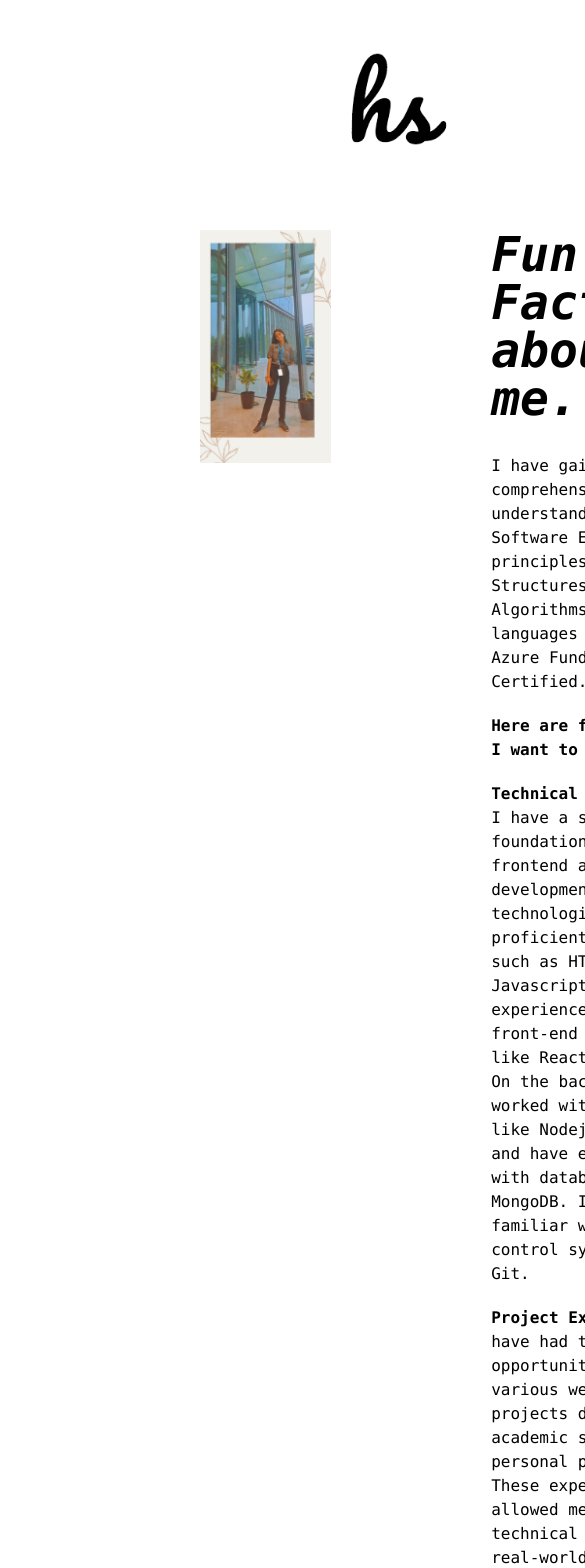
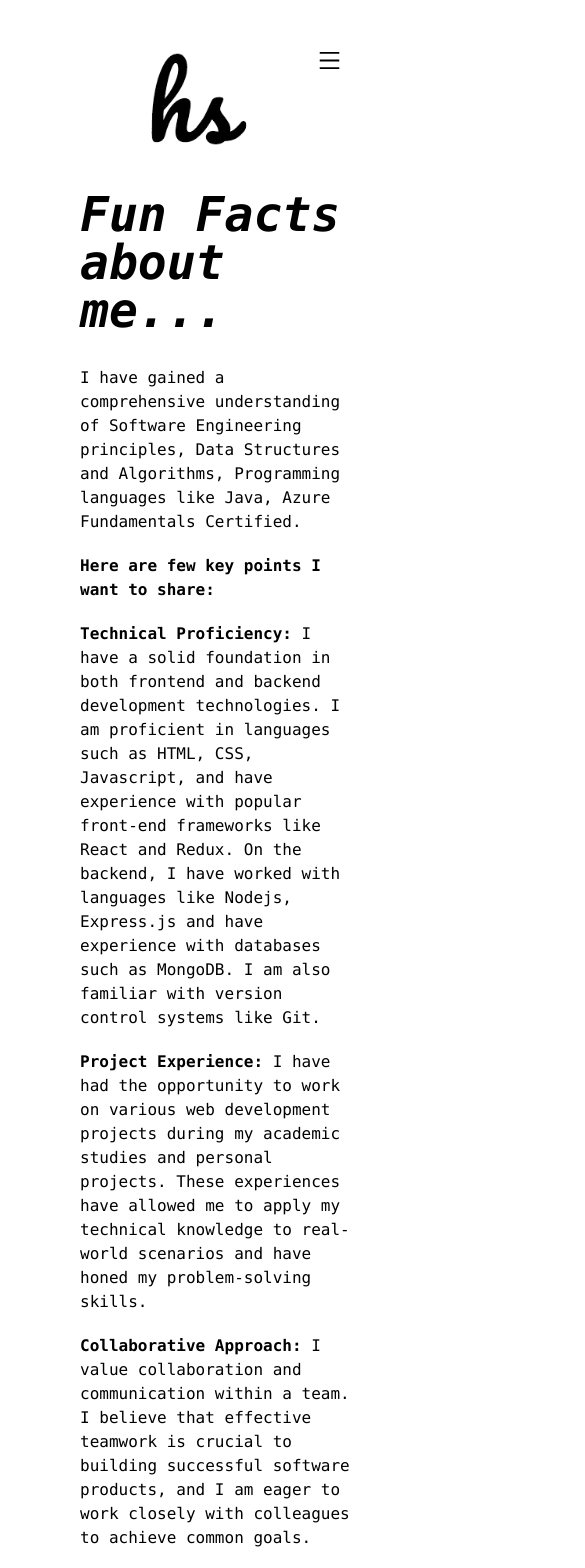
Before and after one commit to himanshi-sharma-123/my-portfolio, a Next.js app: page /about in a window 390 px wide. Shown: the top 1568 px of the page, 585 px wide, since content can reach past the window. Built offline with nearby package versions, Linux system fonts and the light colour scheme.

Commit message:
about page responsive

```diff
--- a/src/app/about/page.jsx
+++ b/src/app/about/page.jsx
@@ -37,23 +37,23 @@ function About() {
     },
   ];
   return (
-    <div>
-      <div className="flex flex-row">
-        <div className="ml-40 mt-10">
+    <div className="container mx-auto">
+      <div className="flex flex-col md:flex-row">
+        <div className="md:ml-40 md:mt-10 hidden lg:block ">
           <Image src="/me.png" alt="my-image" width={2000} height={3000} />
         </div>
-        <div className="px-10 ml-20 mt-10">
+        <div className="md:px-10 md:ml-20 md:mt-10 ">
           <div className="ml-10">
             <h1 className="font-mono italic text-5xl font-bold ">
               Fun Facts about me...
             </h1>
           </div>
           <div className="ml-10 mt-8">
-            <p className="font-mono">
+            <div className="font-mono">
               I have gained a comprehensive understanding of Software
               Engineering principles, Data Structures and Algorithms,
               Programming languages like Java, Azure Fundamentals Certified.
-              <p className="mt-5">
+              <div className="mt-5">
                 <h1 className="text-1xl font-bold font-mono">
                   Here are few key points I want to share:
                 </h1>
@@ -99,13 +99,13 @@ function About() {
                     interfaces that enhance the user experience.
                   </li>
                 </ul>
-              </p>
-            </p>
+              </div>
+            </div>
           </div>
         </div>
       </div>
-      <div className="flex flex-row mt-10 ml-20">
-        <div>
+      <div className="flex flex-col md:flex-row mt-10 ">
+        <div className="md:w-1/2 md:ml-20">
           <h1 className="text-5xl font-bold font-mono itlatic text-gray-500">
             Internships
           </h1>
@@ -126,20 +126,161 @@ function About() {
             </div>
           ))}
         </div>
-        <div className="mr-40 ml-40 mt-10">
+        <div className="md:w-1/2 md:mr-20 md:mt-10 ml-60 hidden lg:block">
           <Image src="/intern.png" alt="my-image" width={1000} height={1000} />
         </div>
       </div>
-      <div>
-        <Image
-          src="/memory.jpeg"
-          width={1300}
-          height={1300}
-          className="ml-20"
-        />
+      <div className="text-center mt-10 ml-20">
+        <Image src="/memory.jpeg" width={1300} height={1300} />
       </div>
     </div>
   );
 }
 
 export default About;
+
+// import Image from "next/image";
+// import React from "react";
+
+// function About() {
+//   const internships = [
+//     {
+//       id: 1,
+//       firm: "MagicStep Solutions Private Limited",
+//       title: "Nodejs Developer",
+//       timeline: "July - August, 2023",
+//       first:
+//         "• As a Node.js developer, contributed to the development of two live applications within the company:”CUTE” and ”CUBE.” ",
+//       second:
+//         "• Developed and implemented REST API routes using Node.js and Express.js frameworks, resulting in a 40% reduction in response time and improving overall application performance.",
+//       third:
+//         "• Worked collaboratively with 8+ team members and experienced developers to complete assigned tasks.",
+//     },
+//     {
+//       id: 2,
+//       firm: "The Sparks Foundation",
+//       title: "Web Development and Designing Intern",
+//       timeline: "May - June, 2023",
+//       first:
+//         "• Designed a website from the ground up utilizing frameworks such as Node.js, Express.js, and MongoDB. ",
+//       second: "• Reviewed the work of more than 10 peers.",
+//     },
+//     {
+//       id: 3,
+//       firm: "Coding Ninjas",
+//       title: "Teaching Assistant ",
+//       timeline: "June - Oct, 2022",
+//       first:
+//         "• Mentored 767 students in enhancing their logical reasoning abilities. ",
+//       second: "• 1.1K Doubts Resolved with 4.65 average rating",
+//       third:
+//         "• Improve proficiency in Data Structures and Algorithms (DSA) to 70%.",
+//     },
+//   ];
+//   return (
+//     <div>
+//       <div className="flex flex-row">
+//         <div className="ml-40 mt-10">
+//           <Image src="/me.png" alt="my-image" width={2000} height={3000} />
+//         </div>
+//         <div className="px-10 ml-20 mt-10">
+//           <div className="ml-10">
+//             <h1 className="font-mono italic text-5xl font-bold ">
+//               Fun Facts about me...
+//             </h1>
+//           </div>
+//           <div className="ml-10 mt-8">
+//             <p className="font-mono">
+//               I have gained a comprehensive understanding of Software
+//               Engineering principles, Data Structures and Algorithms,
+//               Programming languages like Java, Azure Fundamentals Certified.
+//               <p className="mt-5">
+//                 <h1 className="text-1xl font-bold font-mono">
+//                   Here are few key points I want to share:
+//                 </h1>
+//                 <ul className="mt-5">
+//                   <li className="font-mono">
+//                     <span className="font-bold font-mono">
+//                       Technical Proficiency:{" "}
+//                     </span>
+//                     I have a solid foundation in both frontend and backend
+//                     development technologies. I am proficient in languages such
+//                     as HTML, CSS, Javascript, and have experience with popular
+//                     front-end frameworks like React and Redux. On the backend, I
+//                     have worked with languages like Nodejs, Express.js and have
+//                     experience with databases such as MongoDB. I am also
+//                     familiar with version control systems like Git.{" "}
+//                   </li>
+//                   <li className="mt-5 font-mono">
+//                     <span className="font-bold font-mono">
+//                       Project Experience:{" "}
+//                     </span>
+//                     I have had the opportunity to work on various web
+//                     development projects during my academic studies and personal
+//                     projects. These experiences have allowed me to apply my
+//                     technical knowledge to real-world scenarios and have honed
+//                     my problem-solving skills.
+//                   </li>{" "}
+//                   <li className="mt-5 font-mono">
+//                     <span className="font-bold font-mono">
+//                       Collaborative Approach:{" "}
+//                     </span>
+//                     I value collaboration and communication within a team. I
+//                     believe that effective teamwork is crucial to building
+//                     successful software products, and I am eager to work closely
+//                     with colleagues to achieve common goals.
+//                   </li>
+//                   <li className="mt-5 font-mono">
+//                     <span className="font-bold font-mono">
+//                       Passion for Innovation:{" "}
+//                     </span>
+//                     I am not only interested in coding but also in the creative
+//                     aspects of web development. I enjoy finding innovative
+//                     solutions to complex problems and creating user-friendly
+//                     interfaces that enhance the user experience.
+//                   </li>
+//                 </ul>
+//               </p>
+//             </p>
+//           </div>
+//         </div>
+//       </div>
+//       <div className="flex flex-row mt-10 ml-20">
+//         <div>
+//           <h1 className="text-5xl font-bold font-mono itlatic text-gray-500">
+//             Internships
+//           </h1>
+//           {internships.map((internship, id) => (
+//             <div key={id} className="mt-10">
+//               <h1 className="text-3xl font-mono font-bold">
+//                 {internship.firm}
+//               </h1>
+//               <h1 className=" mt-4 font-mono font-bold text-gray-500">
+//                 {internship.title}
+//               </h1>
+//               <h1 className="font-mono font-bold text-gray-500">
+//                 {internship.timeline}
+//               </h1>
+//               <h1 className="text-left font-mono">{internship.first}</h1>
+//               <h1 className="text-left font-mono">{internship.second}</h1>
+//               <h1 className="text-left font-mono">{internship.third}</h1>
+//             </div>
+//           ))}
+//         </div>
+//         <div className="mr-40 ml-40 mt-10">
+//           <Image src="/intern.png" alt="my-image" width={1000} height={1000} />
+//         </div>
+//       </div>
+//       <div>
+//         <Image
+//           src="/memory.jpeg"
+//           width={1300}
+//           height={1300}
+//           className="ml-20"
+//         />
+//       </div>
+//     </div>
+//   );
+// }
+
+// export default About;
```
